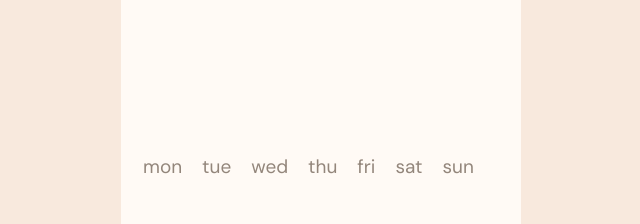
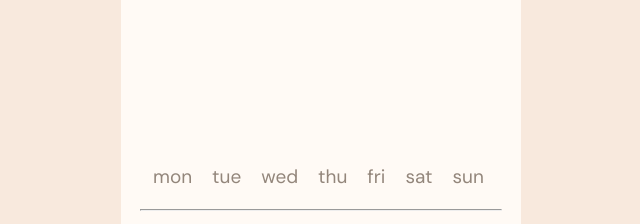
Before and after one commit to Annieleoliveiraa/chart-component, a plain HTML site: page index.html in a window 1280 px wide. Shown: the part 196-420 px from the top of the page, without its empty margins (319-959 px from the left). Drawn offline with Linux system fonts and the light colour scheme.

Commit message:
Ajustando pequenas partes do projeto

```diff
--- a/index.html
+++ b/index.html
@@ -35,11 +35,9 @@
       <p class="textoo">sun</p>
     </div>
 
-
-
+    <hr>
 
     <div class="container-info">
-
       <p class="text-info">Total this month</p>
       <p class="number">$478.33</p>
       <div class="card-info">
--- a/style.css
+++ b/style.css
@@ -24,6 +24,11 @@ h4 {
  font-size: 24px;
  color: hsl(33, 100%, 98%);
  line-height: 80px;
+}
+
+hr {
+  width: 360px;
+  color: hsl(28, 10%, 53%);
 }
 
 .card {
@@ -61,7 +66,7 @@ h4 {
 .card-days {
   display: flex;
   margin-top: 160px;
-  padding: 2px;
+  padding: 12px;
 }
 
 .textoo {
```
